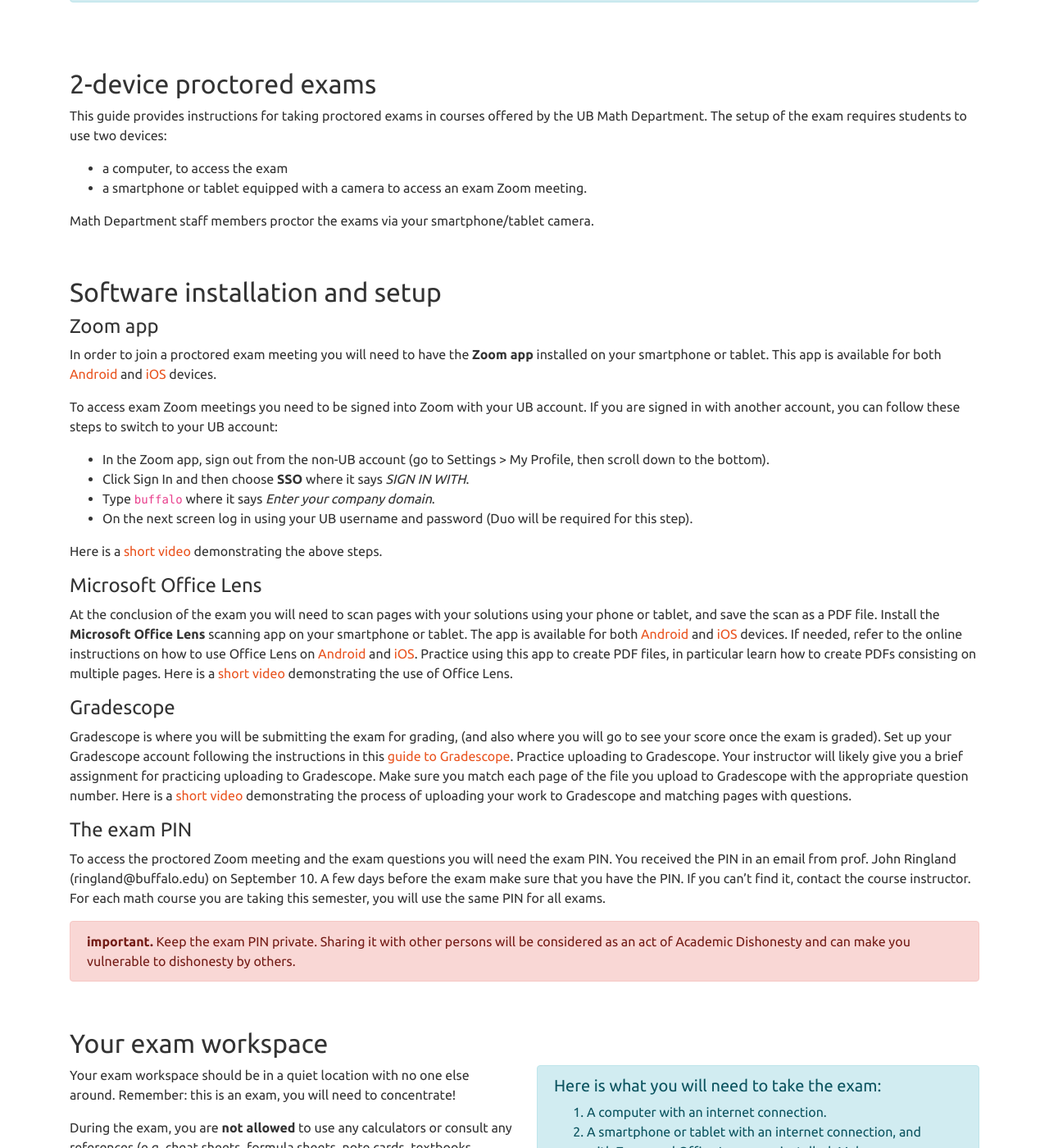
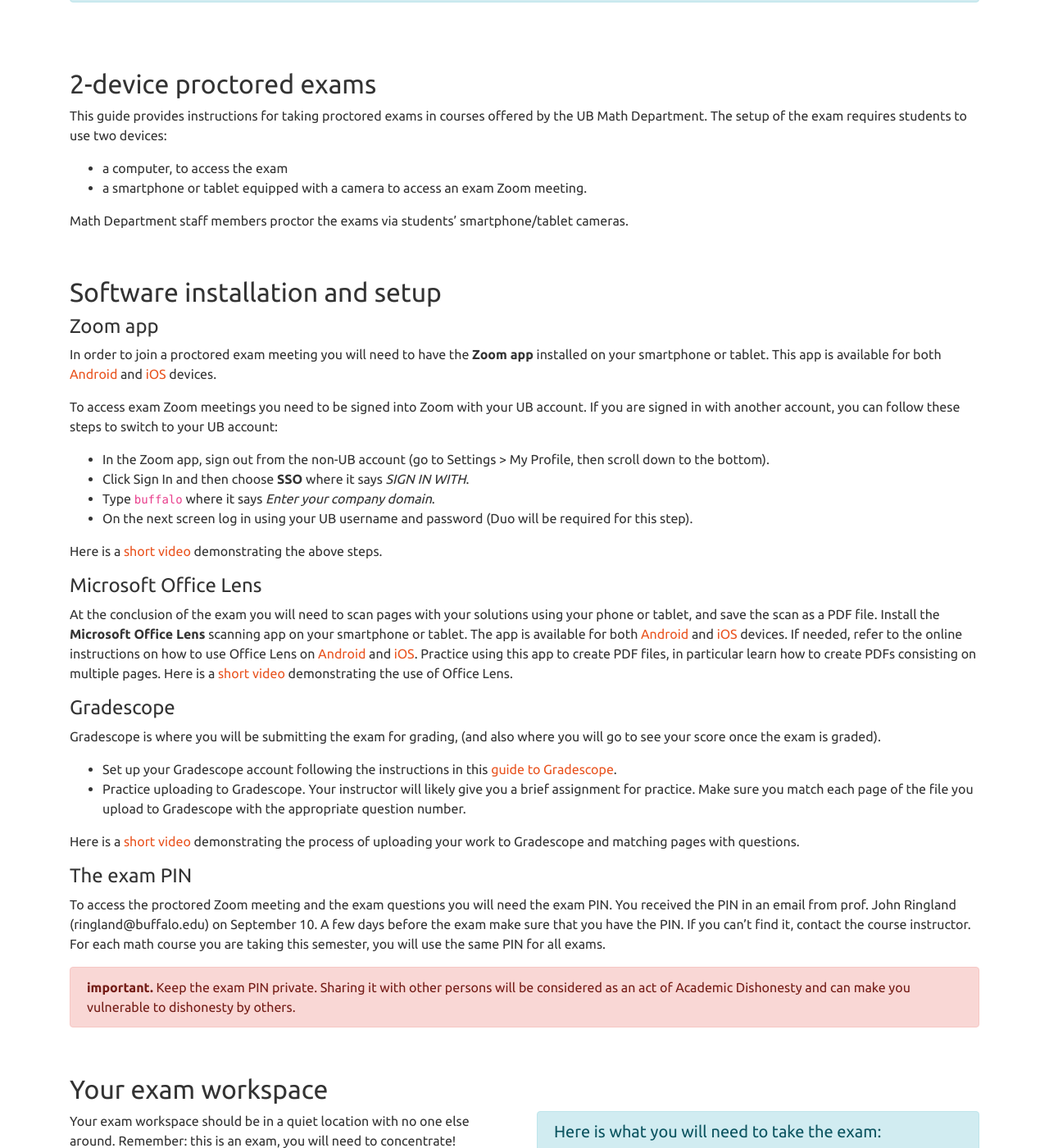
Before and after one commit to ub-math/exam_guides, a Jekyll site: the page built from docs/index.md, in a window 1280 px wide and 1400 px high, scrolled down 468 px. Shown: the whole window at 82% size. Built offline with Jekyll 4.4.1, drawn with Linux system fonts in a browser that asks for light colours.

Commit message:
Update index.md

```diff
--- a/docs/index.md
+++ b/docs/index.md
@@ -26,7 +26,7 @@ This guide provides instructions for taking proctored exams in courses offered b
 * a computer, to access the exam
 * a smartphone or tablet equipped with a camera to access an exam Zoom meeting.
 
-Math Department staff members proctor the exams via your smartphone/tablet camera.
+Math Department staff members proctor the exams via students' smartphone/tablet cameras.
 
 <br/>
 
@@ -62,9 +62,11 @@ Here is a [short video](https://ub.hosted.panopto.com/Panopto/Pages/Viewer.aspx?
 #### Gradescope
 
 Gradescope is where you will be submitting the exam for grading, (and also where you will go to see your score once the exam is graded).
-Set up your Gradescope account following the instructions in this [guide to Gradescope](https://www.ubgradescope.info/){:target="_blank" rel="noopener"}.
-Practice uploading to Gradescope. Your instructor will likely give you a brief assignment for practicing uploading to Gradescope.
-Make sure you match each page of the file you upload to Gradescope with the appropriate question number.
+
+* Set up your Gradescope account following the instructions in this [guide to Gradescope](https://www.ubgradescope.info/){:target="_blank" rel="noopener"}.
+* Practice uploading to Gradescope. Your instructor will likely give you a brief assignment for practice.
+  Make sure you match each page of the file you upload to Gradescope with the appropriate question number.
+
 Here is a [short video](https://ub.hosted.panopto.com/Panopto/Pages/Viewer.aspx?id=1150706c-3572-452e-b34f-ac5b0149af2f){:target="_blank" rel="noopener"}
 demonstrating the process of uploading your work to Gradescope and matching pages with questions.
 
```
